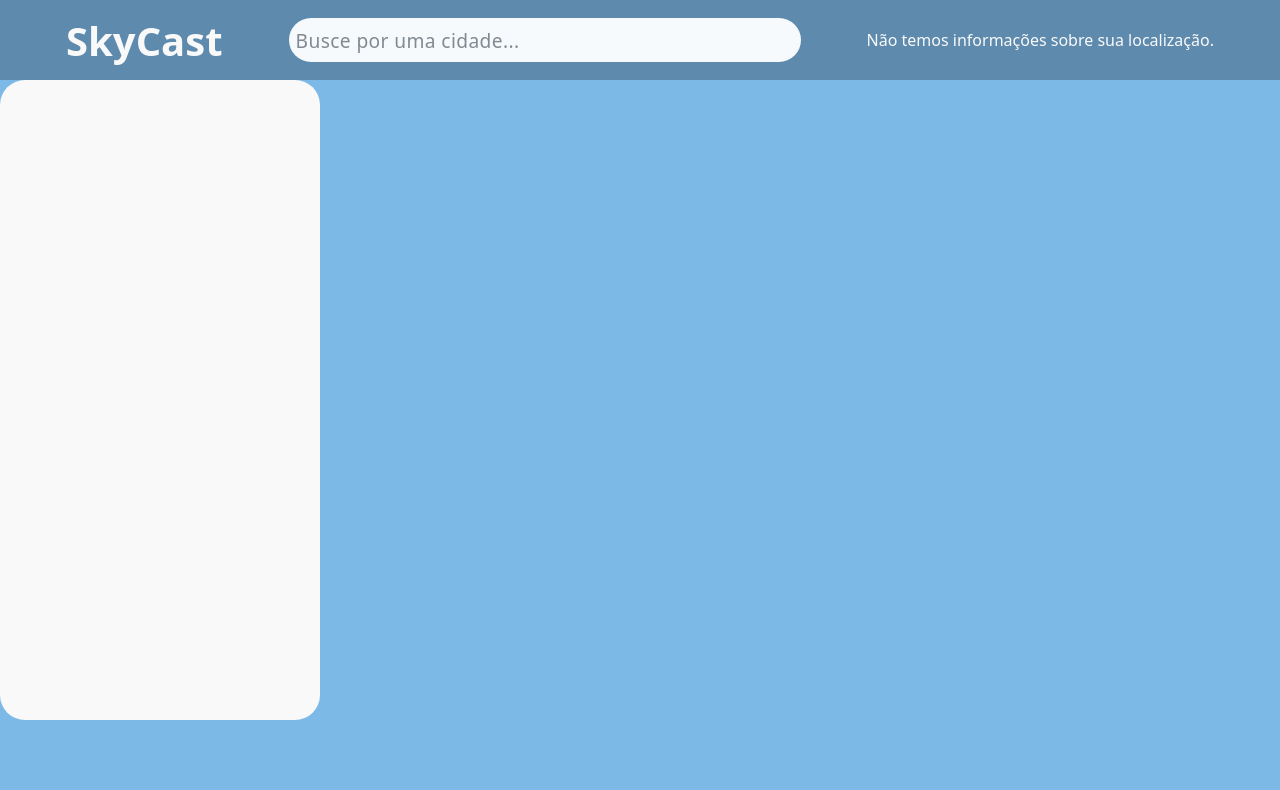
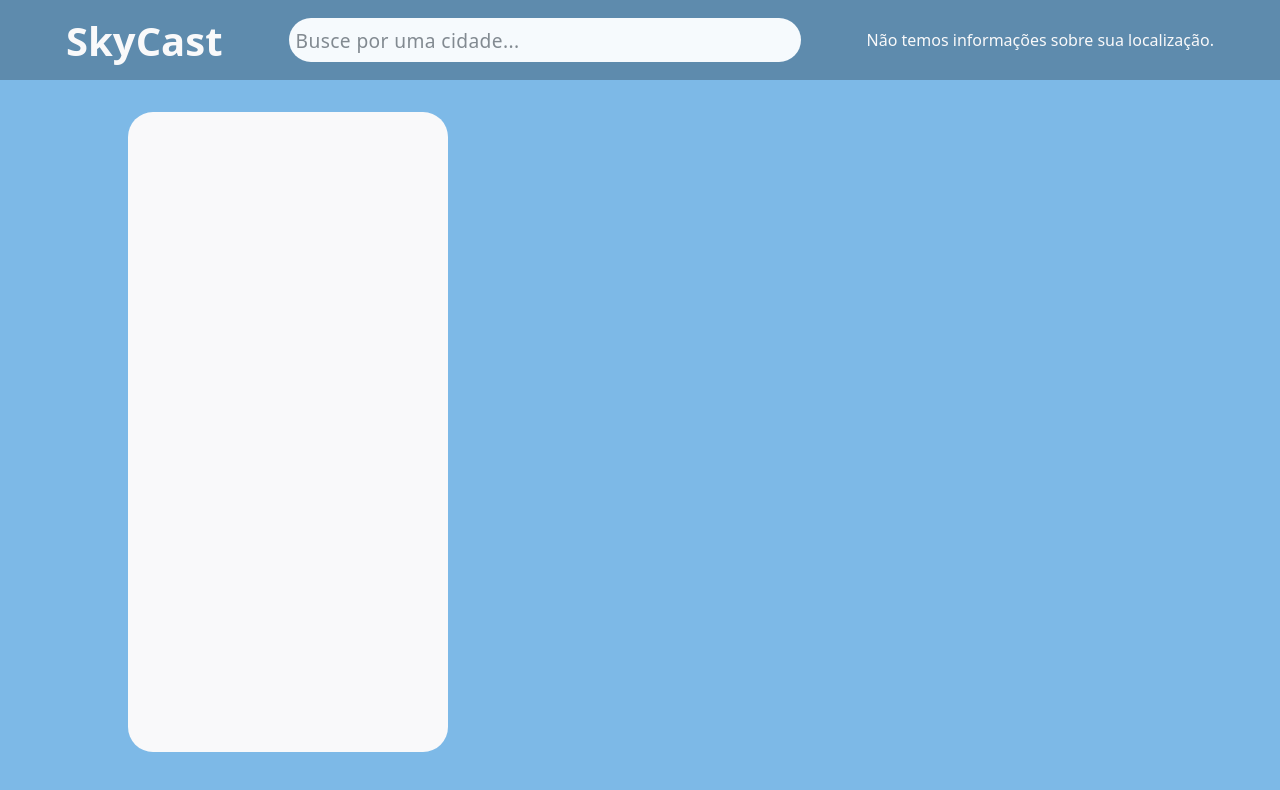
Before and after one commit to Luzin7/skycast, a React (Vite) app: page / in a window 1280 px wide. Shown: the top 790 px of the page. Built offline with nearby package versions, Linux system fonts and the light colour scheme; no server answers.

Commit message:
style(globalStyle.css): adiciona estilos globais

```diff
--- a/src/styles/globalStyle.css
+++ b/src/styles/globalStyle.css
@@ -6,6 +6,21 @@
 }
 
 body {
-  color: #3c4043;
   background: #7db9e7;
+}
+
+.warm {
+  background: #ec9ea5;
+  transition: background 0.7s;
+}
+
+.cold {
+  transition: background 0.7s;
+  background: #cce4f5;
+}
+
+.main_container {
+  padding: 2em 0;
+  width: 80%;
+  margin: 0 auto;
 }/*# sourceMappingURL=globalStyle.css.map */
```
